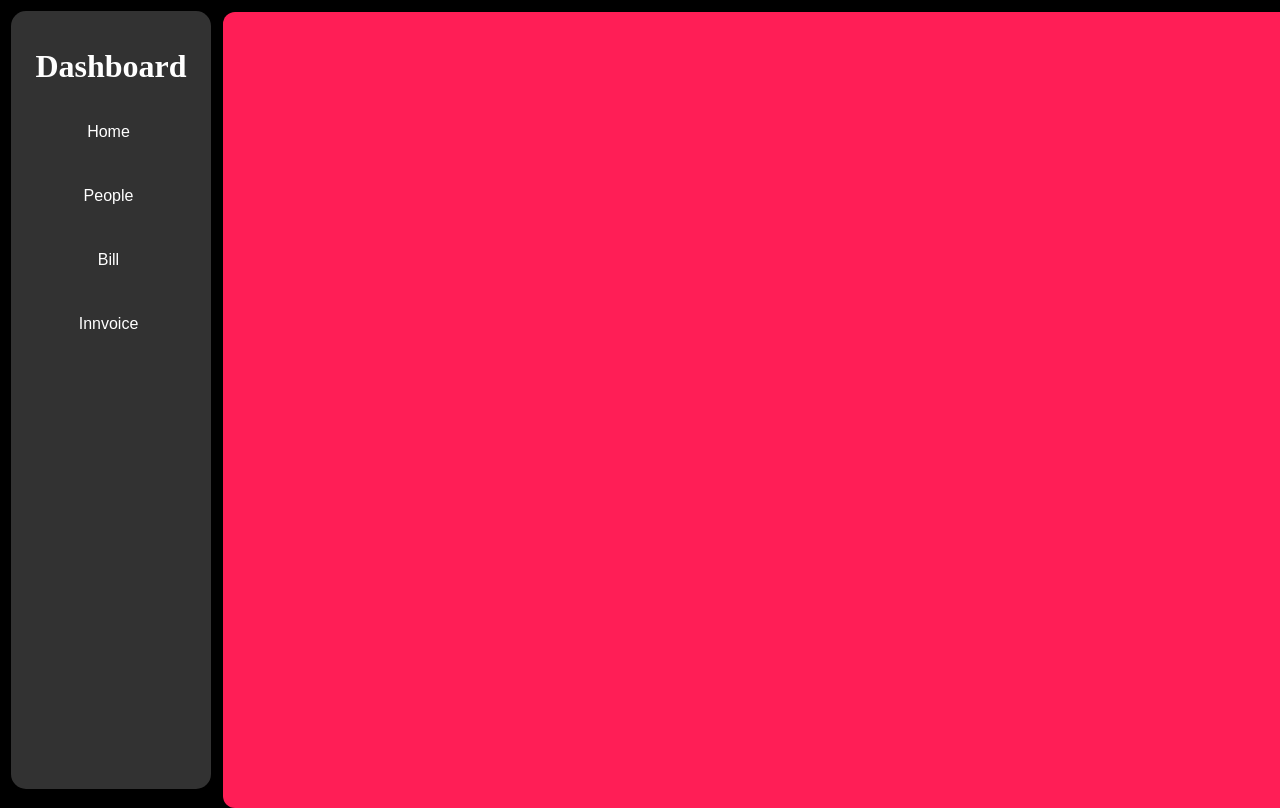
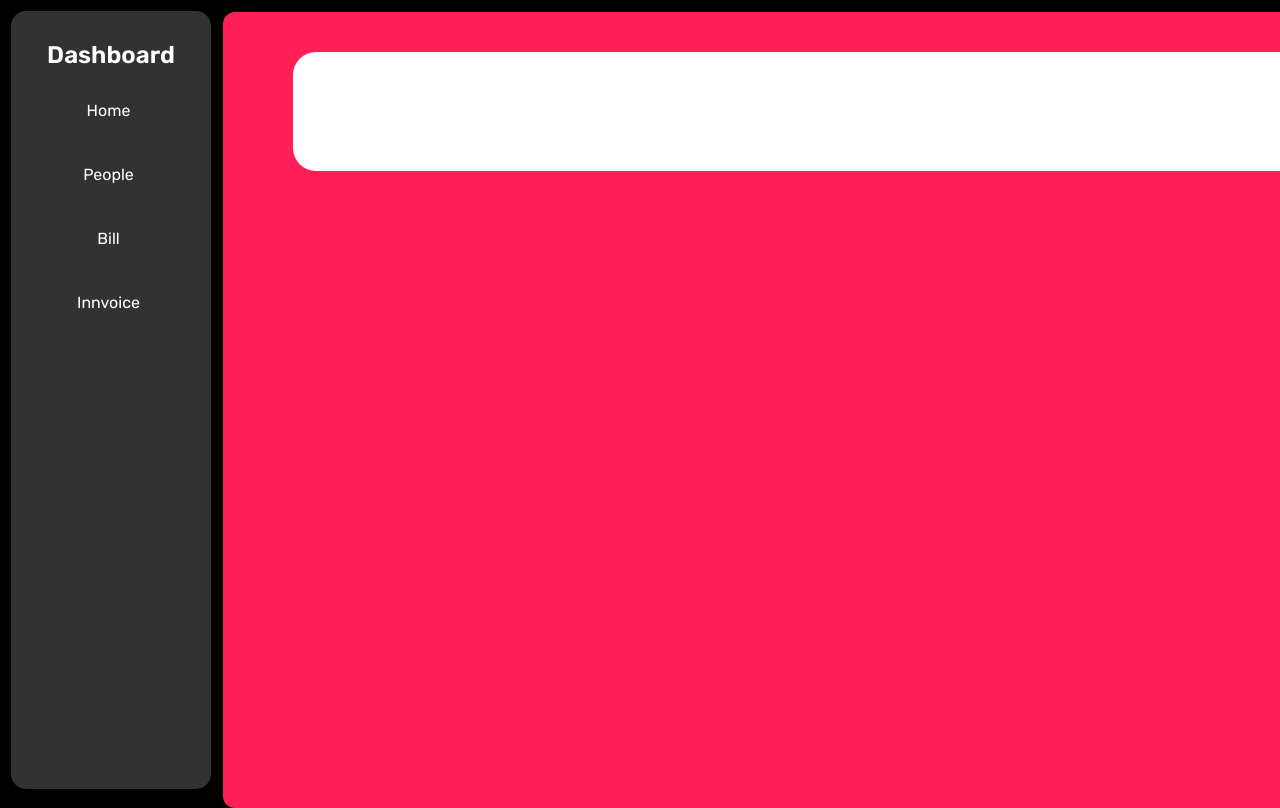
Before and after one commit to 26dhruv/project-UI, a plain HTML site: page DashBoard.html in a window 1280 px wide. Shown: the top 808 px of the page. Drawn offline with Linux system fonts and the light colour scheme; files whose address does not match are found by name.

Commit message:
Font change and add box.

```diff
--- a/DashBoard.html
+++ b/DashBoard.html
@@ -7,6 +7,11 @@
     <meta name="viewport" content="width=device-width, initial-scale=1.0">
     <link rel="stylesheet" href="index.css">
     <title>Document</title>
+    <link rel="preconnect" href="https://fonts.googleapis.com">
+    <link rel="preconnect" href="https://fonts.gstatic.com" crossorigin>
+    <link
+        href="https://fonts.googleapis.com/css2?family=Rubik:ital,wght@0,300;0,400;0,500;0,600;1,300;1,400&display=swap"
+        rel="stylesheet">
 </head>
 
 <body>
@@ -32,7 +37,9 @@
     </section>
     <section>
         <div class="container">
+            <div class="rect">
 
+            </div>
         </div>
     </section>
 </body>
--- a/index.css
+++ b/index.css
@@ -21,8 +21,9 @@ body {
 }
 
 .sidebar h1 {
+    font-family: 'Rubik', sans-serif;
     text-align: center;
-    font-size: 2rem;
+    font-size: 1.5rem;
 }
 
 .sidebar ul {
@@ -34,7 +35,7 @@ body {
 .sidebar li {
     margin-top: 10%;
     transition: .3s;
-    font-family: sans-serif;
+    font-family: 'Rubik', sans-serif;
     text-align: center;
     position: relative;
     right: 34px;
@@ -42,6 +43,7 @@ body {
     padding: 12px;
     width: 159px;
     border-radius: 12px;
+    font-size: 1rem;
 }
 
 .sidebar a {
@@ -68,3 +70,13 @@ body {
     top: 12px;
     border-radius: 12px;
 }
+
+.rect {
+    width: 90%;
+    height: 15%;
+    background: white;
+    border-radius: 23px;
+    position: relative;
+    left: 5%;
+    top: 5%;
+}
```
